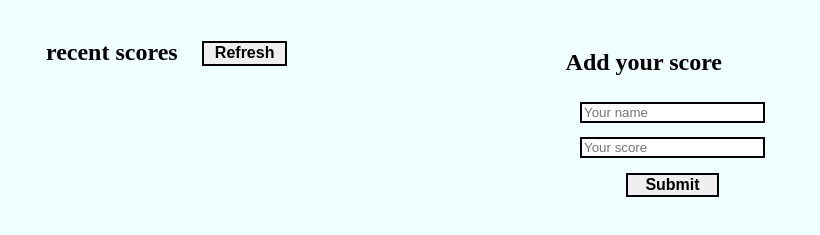
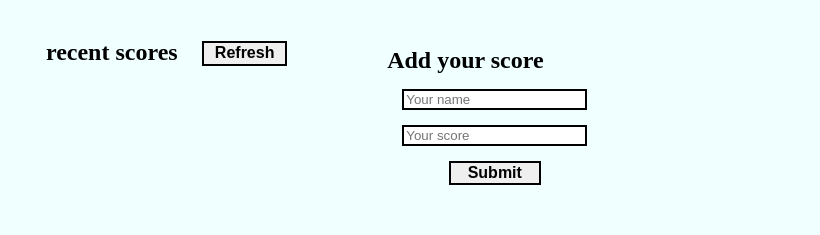
Before and after one commit to rbd3/Leaderboard, a website built with webpack: page src/index.html in a window 1280 px wide. Shown: the part 61-296 px from the top of the page, without its empty margins (0-820 px from the left). Built offline with nearby package versions, Linux system fonts and the light colour scheme.

Commit message:
Fix lighthouse error

```diff
--- a/src/style.css
+++ b/src/style.css
@@ -20,8 +20,8 @@ body {
 
 #add-score {
   display: flex;
-  justify-content: center;
-  margin-left: 4%;
+  margin-left: 30%;
+  margin-top: -1%;
 }
 
 .add-list {
@@ -31,7 +31,7 @@ body {
 }
 
 form {
-  margin-left: -15%;
+  margin-left: -20.5%;
 }
 
 #add-title {
--- a/webpack.config.js
+++ b/webpack.config.js
@@ -8,7 +8,6 @@ module.exports = {
   devServer: {
     static: './dist',
   },
-  devtool: 'inline-source-map',
   plugins: [
     new HtmlWebpackPlugin({
       template: './src/index.html',
```
Also changed, not shown: package.json (+16 -12 lines), dist/index.html, dist/main.bundle.js, dist/runtime.bundle.js, 1 other file.
